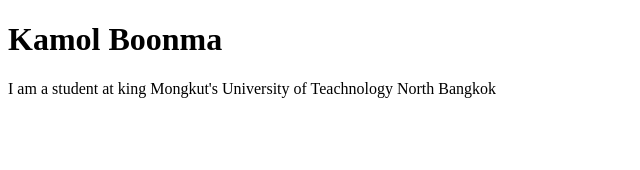
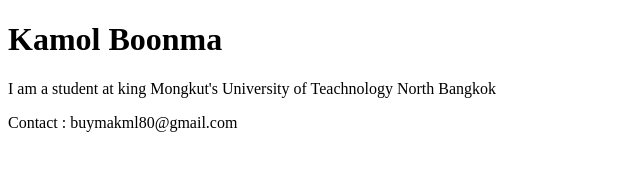
Before and after one commit to k4m01/github-desktop-project, a plain HTML site: page index.html in a window 1280 px wide. Shown: the whole page, without its empty margins (0-640 px from the left). Drawn offline with Linux system fonts and the light colour scheme.

Commit message:
Add Contact me

```diff
--- a/index.html
+++ b/index.html
@@ -8,5 +8,6 @@
 <body>
     <h1>Kamol Boonma</h1>
     <p>I am a student at king Mongkut's University of Teachnology North Bangkok</p>
+    <footer>Contact : buymakml80@gmail.com</footer>
 </body>
 </html>
```
